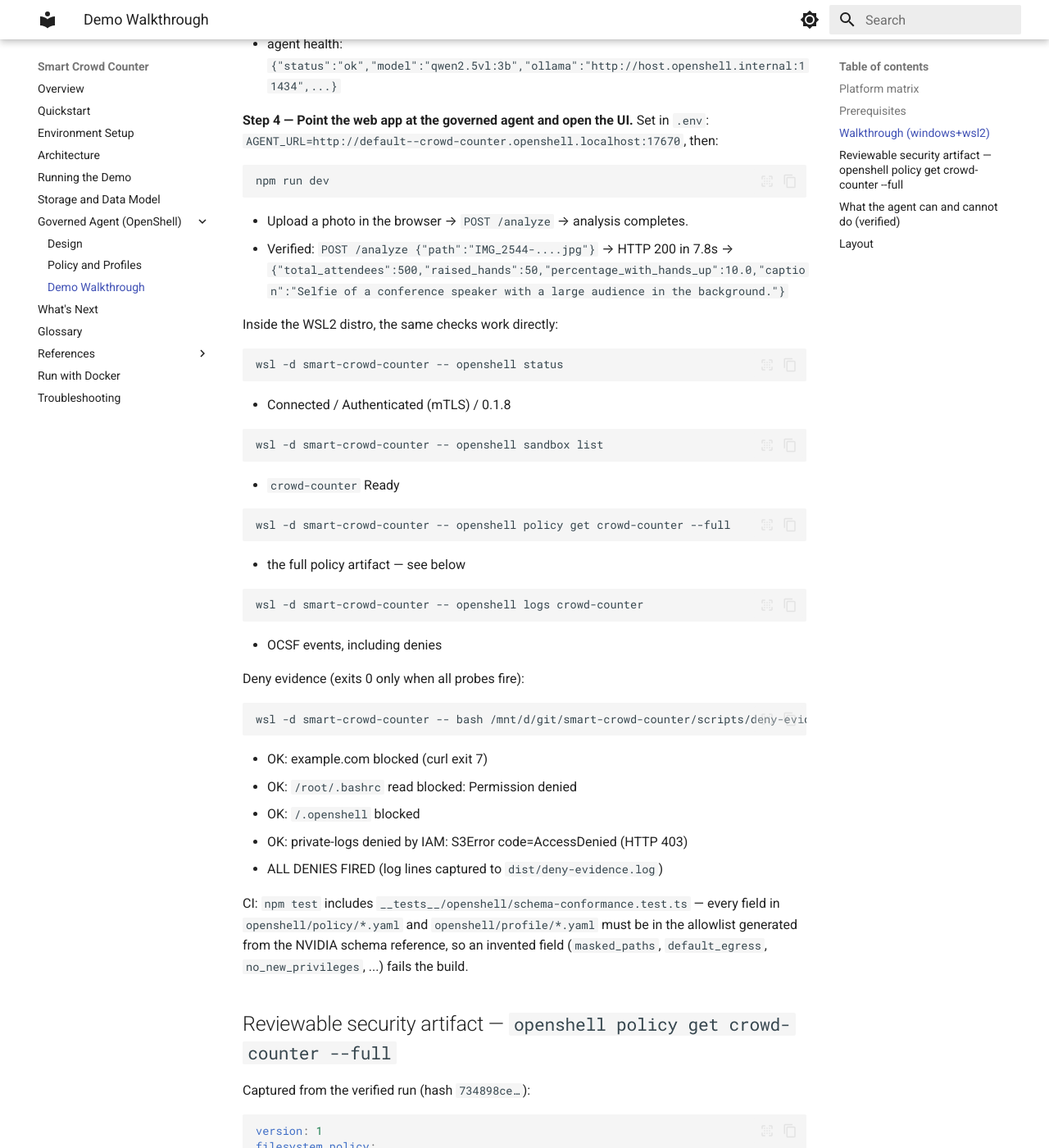
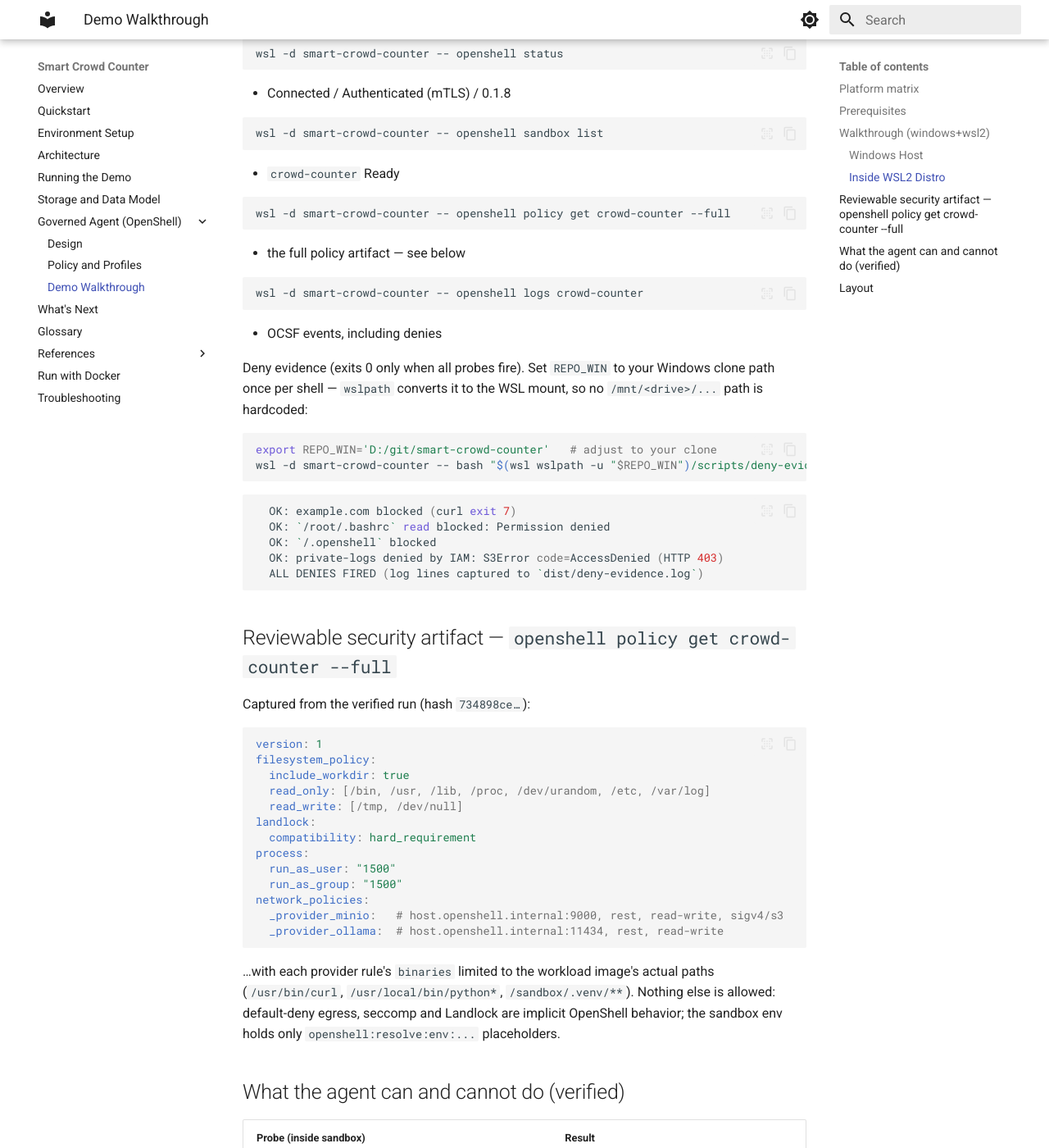
Before and after one commit to kameshsampath/smart-crowd-counter, an MkDocs documentation site: the page built from docs/governed-agent.md, in a window 1280 px wide and 1400 px high, scrolled down 2116 px. Shown: the whole window at 82% size. Built offline with MkDocs 1.6.1 and Material for MkDocs 9.7.7, drawn with Linux system fonts in a browser that asks for light colours; some of the changed text lies outside the part shown.

Commit message:
docs: fix content tabs, env-var repo path, annotated policy/profiles page
- Add pymdownx.tabbed (alternate_style) so === "Bash"/"PowerShell" tabs
  render as real tab UI (was literal text without the extension)
- Point pymdownx.snippets at the repo root so pages embed live file content
- governed-agent.md: replace hardcoded /mnt/d path with REPO_WIN + wslpath
- sandbox-policy.md rewritten: embeds the actual policy/profile YAMLs via
  snippets with # (n) callout markers (content.code.annotate) explained in
  numbered lists beneath each file, GitHub blob links to main for each file
- openshell policy/profile YAMLs carry the # (n) markers; verbose headers
  kept short; schema-conformance mention reduced to a note with the NVIDIA
  schema link (no test-file references)
- Scrub the last bounded-boxer mention from the schema test comment

Generated by Mistral Vibe.
Co-Authored-By: Mistral Vibe <vibe@mistral.ai>

````diff
--- a/docs/governed-agent.md
+++ b/docs/governed-agent.md
@@ -42,20 +42,15 @@
 
 ## Walkthrough (windows+wsl2)
 
-All commands from the repo root on the Windows host. Expected outputs are from a
-verified run on 2026-11-11 (openshell 0.1.8, docs Latest v0.1.8).
+### Windows Host
+
+All commands from the repo root on the Windows host.
 
 **Step 1 — Build the golden image once** (exports `dist/openshell-golden.tar`):
 
 ```powershell
 scripts/provision/provision.sh windows+wsl2 -BuildGolden -BaseDistro Ubuntu
 ```
-
-- host: 16.42 GB RAM, 16 cores → `.wslconfig` memory=6GB processors=4 swap=8GB
-- WARNING: free VRAM 5081 MiB < 6144 MiB → consider the `AGENT_MODEL=qwen2.5vl:3b` fallback
-- Landlock ABI=3 (>= 3 required) OK on kernel 6.6.87.2-microsoft-standard-WSL2
-- rootless headless Podman OK (podman version 5.7.0)
-- gateway ready: <https://127.0.0.1:17670> (Version: 0.1.8)
 
 **Step 2 — Provision / reset the project distro** from the golden tar:
 
@@ -69,8 +64,6 @@
 AGENT_MODEL=qwen2.5vl:3b scripts/dev-governed.sh
 ```
 
-- agent health: `{"status":"ok","model":"qwen2.5vl:3b","ollama":"http://host.openshell.internal:11434",...}`
-
 **Step 4 — Point the web app at the governed agent and open the UI.** Set in
 `.env`: `AGENT_URL=http://default--crowd-counter.openshell.localhost:17670`, then:
 
@@ -78,11 +71,7 @@
 npm run dev
 ```
 
-- Upload a photo in the browser → `POST /analyze` → analysis completes.
-- Verified: `POST /analyze {"path":"IMG_2544-....jpg"}` → HTTP 200 in 7.8s →
-  `{"total_attendees":500,"raised_hands":50,"percentage_with_hands_up":10.0,"caption":"Selfie of a conference speaker with a large audience in the background."}`
-
-Inside the WSL2 distro, the same checks work directly:
+### Inside WSL2 Distro
 
 ```bash
 wsl -d smart-crowd-counter -- openshell status
@@ -108,22 +97,22 @@
 
 - OCSF events, including denies
 
-Deny evidence (exits 0 only when all probes fire):
+Deny evidence (exits 0 only when all probes fire). Set `REPO_WIN` to your
+Windows clone path once per shell — `wslpath` converts it to the WSL mount,
+so no `/mnt/<drive>/...` path is hardcoded:
 
 ```bash
-wsl -d smart-crowd-counter -- bash /mnt/d/git/smart-crowd-counter/scripts/deny-evidence.sh
+export REPO_WIN='D:/git/smart-crowd-counter'   # adjust to your clone
+wsl -d smart-crowd-counter -- bash "$(wsl wslpath -u "$REPO_WIN")/scripts/deny-evidence.sh"
 ```
 
-- OK: example.com blocked (curl exit 7)
-- OK: `/root/.bashrc` read blocked: Permission denied
-- OK: `/.openshell` blocked
-- OK: private-logs denied by IAM: S3Error code=AccessDenied (HTTP 403)
-- ALL DENIES FIRED (log lines captured to `dist/deny-evidence.log`)
-
-CI: `npm test` includes `__tests__/openshell/schema-conformance.test.ts` — every
-field in `openshell/policy/*.yaml` and `openshell/profile/*.yaml` must be in the
-allowlist generated from the NVIDIA schema reference, so an invented field
-(`masked_paths`, `default_egress`, `no_new_privileges`, ...) fails the build.
+```shell
+  OK: example.com blocked (curl exit 7)
+  OK: `/root/.bashrc` read blocked: Permission denied
+  OK: `/.openshell` blocked
+  OK: private-logs denied by IAM: S3Error code=AccessDenied (HTTP 403)
+  ALL DENIES FIRED (log lines captured to `dist/deny-evidence.log`)
+```
 
 ## Reviewable security artifact — `openshell policy get crowd-counter --full`
 
--- a/mkdocs.yaml
+++ b/mkdocs.yaml
@@ -80,7 +80,10 @@
   - pymdownx.tilde
   - pymdownx.details
   - pymdownx.inlinehilite
-  - pymdownx.snippets
+  - pymdownx.snippets:
+      base_path: .
+  - pymdownx.tabbed:
+      alternate_style: true
   - pymdownx.superfences:
       custom_fences:
         - name: mermaid
````
Also changed, not shown: docs/sandbox-policy.md (+44 -41 lines), 4 other files.
